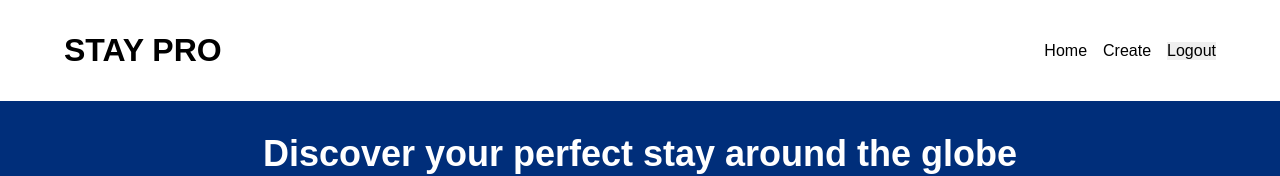
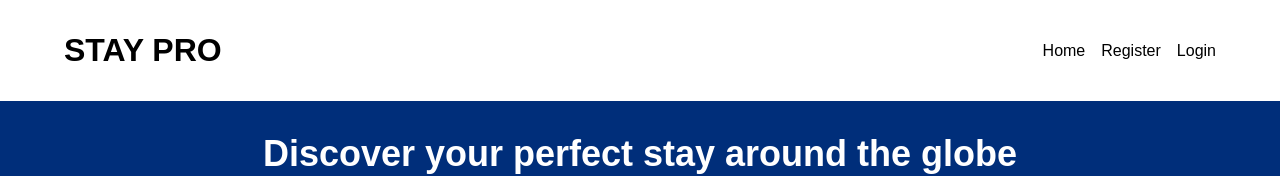
Before and after one commit to SUNDARAVEL7203/Hotel-booking-App-frontend, a React (Vite) app: page / in a window 1280 px wide. Shown: the top 176 px of the page. Built offline with nearby package versions, Linux system fonts and the light colour scheme.

Commit message:
hotelbooking

```diff
--- a/src/Component/Header/Header.jsx
+++ b/src/Component/Header/Header.jsx
@@ -24,17 +24,10 @@ console.log(user)
 
                 <nav>
                     <Link to="/">Home </Link>
-
-                  {user ? (<>
                     <Link to ="/Register">Register</Link>
                     <Link to = "/Login">Login</Link>
-                    </>
-                   ):(
-                    <>
-                       <Link to = "/Create/Room">Create</Link>
-                       <button onClick={handleLogout}>Logout</button>
-                    </>
-                  )}
+
+
 
 
 
```
